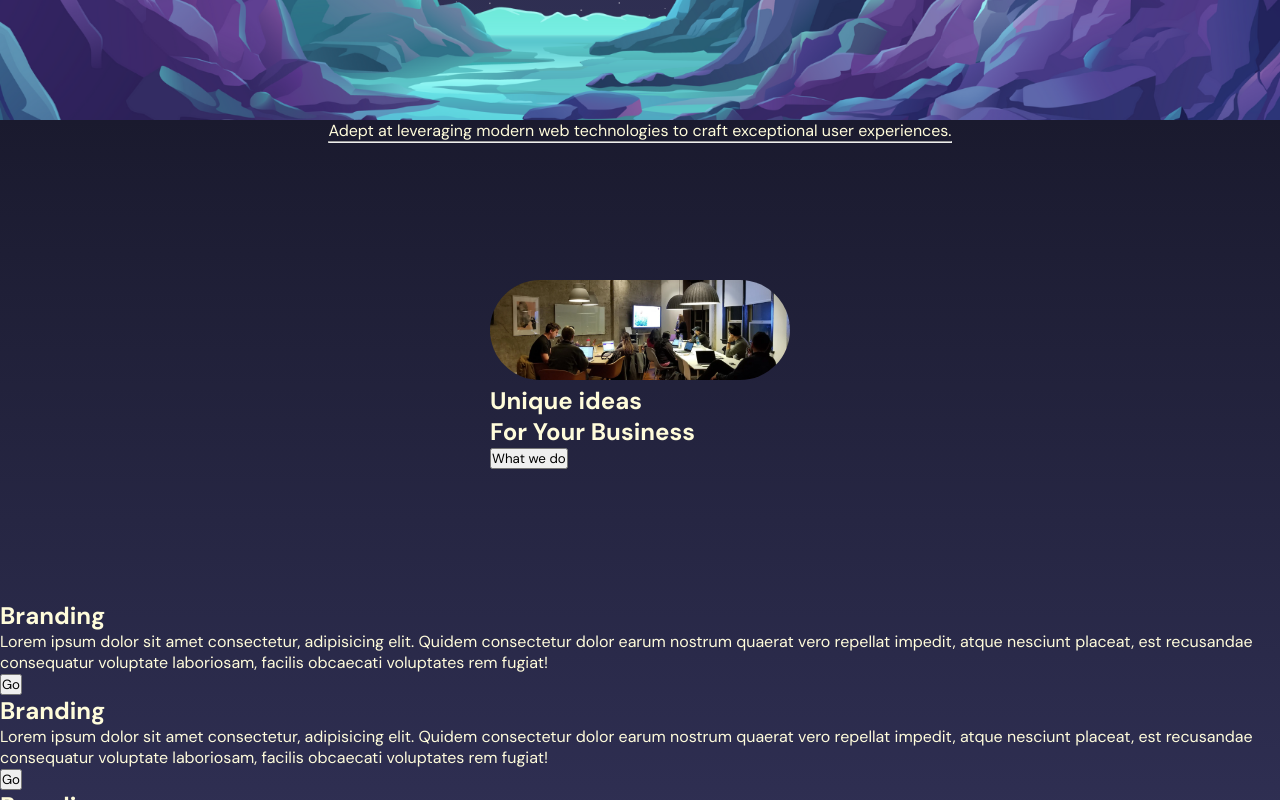
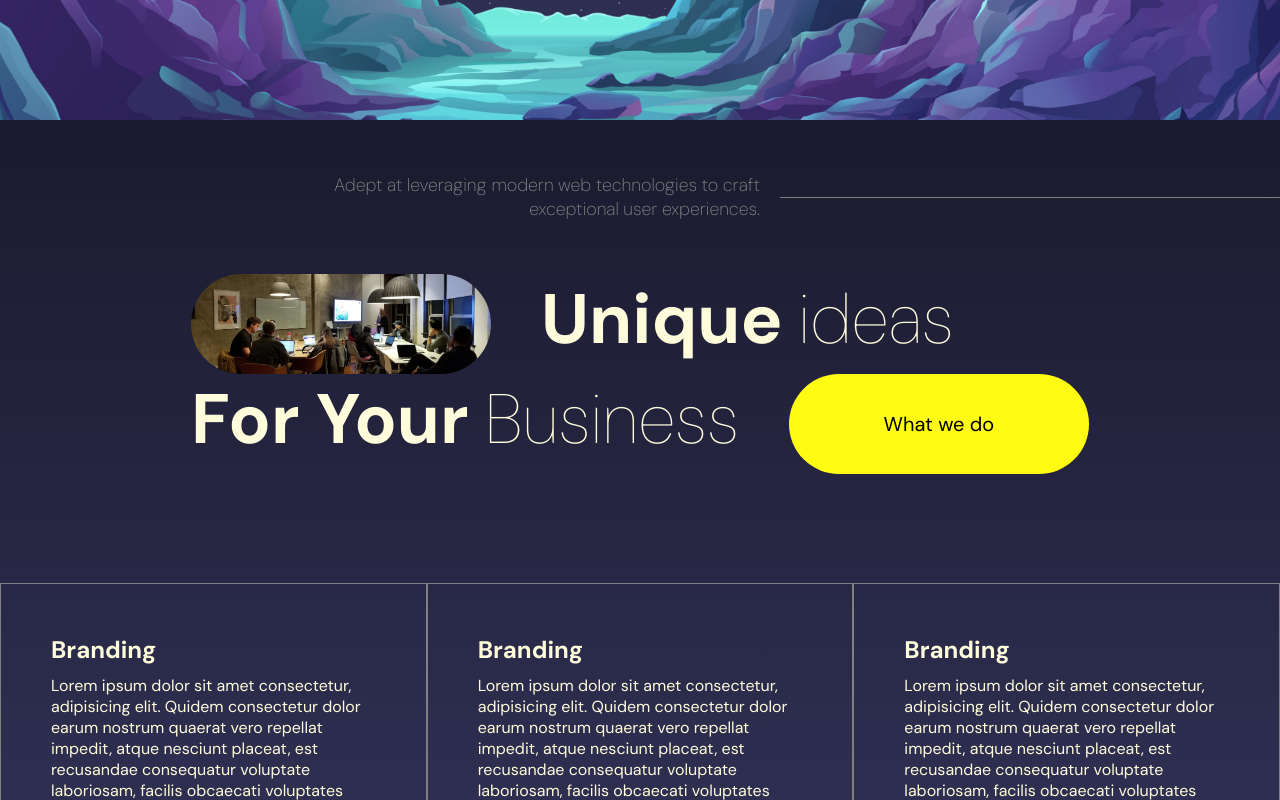
Before and after one commit to FatemeGhalandari/fatemeghalandari.github.io, a React (Vite) app: page / in a window 1280 px wide. Shown: the part 1480-2280 px from the top of the page. Built offline with nearby package versions, Linux system fonts and the light colour scheme.

Commit message:
style: Improve Skills component layout and styling

```diff
--- a/src/components/Skills/Skills.scss
+++ b/src/components/Skills/Skills.scss
@@ -8,22 +8,83 @@
 
   .textContainer {
     flex: 1;
+    display: flex;
+    align-self: flex-end;
+    align-items: center;
+    gap: 20px;
+
+    p {
+      color: gray;
+      font-size: 18px;
+      font-weight: 200;
+      text-align: right;
+      max-width: 500px;
+    }
+
+    hr {
+      width: 500px;
+      border: none;
+      border-top: 0.5px solid gray;
+    }
   }
 
   .titleContainer {
     flex: 2;
+    display: flex;
+    flex-direction: column;
+
     .title {
+      display: flex;
+      flex-direction: row;
+      gap: 50px;
+
+      h1 {
+        font-size: 70px;
+        font-weight: 100;
+      }
+
       img {
         height: 100px;
         width: 300px;
         border-radius: 50px;
         object-fit: cover;
       }
+      button {
+        height: 100px;
+        width: 300px;
+        border-radius: 50px;
+        border: none;
+        background: #fffb12;
+        font-size: 20px;
+        cursor: pointer;
+      }
     }
   }
 
-  .listContainer{
-    flex:2;
+  .listContainer {
+    flex: 2;
+    display: flex;
+    max-width: 1366px;
+    margin: auto;
 
+    .box {
+      display: flex;
+      flex-direction: column;
+      border: 0.5px solid gray;
+      padding: 50px;
+      justify-content: space-between;
+
+      p {
+        margin-top: 10px;
+        margin-bottom: 10px;
+      }
+
+      button {
+        background: #fffb12;
+        border: none;
+        padding: 10px;
+        cursor: pointer;
+      }
+    }
   }
 }
```
